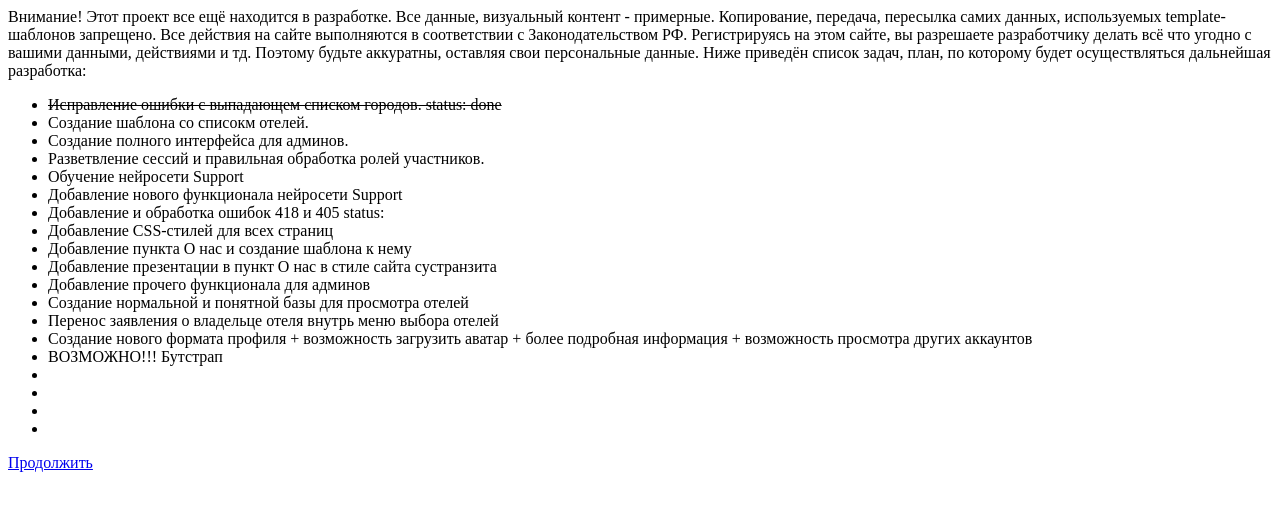
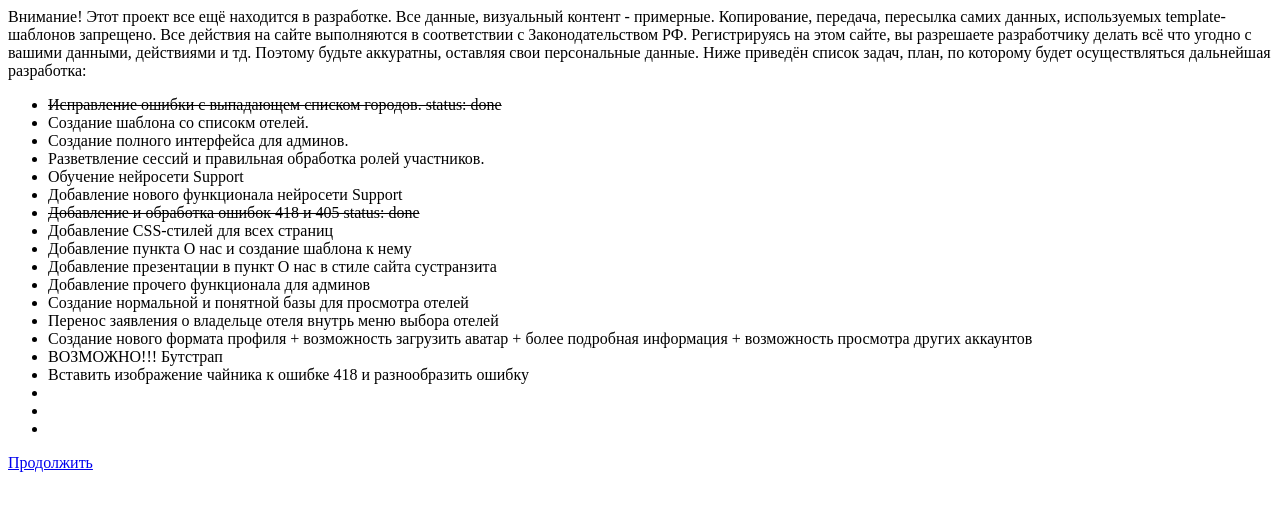
Before and after one commit to FrostFox371/WEB_Prj, a Flask app: page / in a window 1280 px wide. Shown: the top 511 px of the page. Run offline with Flask 3, Linux system fonts and the light colour scheme; a user stored in the database is signed in; parts of the project's set-up code (start-up, migrations or seed data) failed here and were passed over.

Commit message:
New update 0.5.1.1 - Fixed lists for hotel responses. - New template-shablon for main page. - Optimized index.html - Added new error messages for 405 and 418.

```diff
--- a/main.py
+++ b/main.py
@@ -299,6 +299,17 @@ def forbidden_error():
 def not_found_error(error):
     return render_template('404.html')
 
+@app.route('/405')
+@app.errorhandler(405)
+def method_not_allowed_error():
+    return render_template('405.html')
+
+
+@app.route('/418')
+@app.errorhandler(418)
+def iam_a_teapot_error():
+    return render_template('418.html')
+
 
 @app.route('/500')
 @app.errorhandler(500)
--- a/templates/dev_project.html
+++ b/templates/dev_project.html
@@ -17,7 +17,7 @@
     <li>Разветвление сессий и правильная обработка ролей участников.     </li>
     <li>Обучение нейросети Support   </li>
     <li>Добавление нового функционала нейросети Support   </li>
-    <li>Добавление и обработка ошибок 418 и 405   status:</li>
+    <li><strike>Добавление и обработка ошибок 418 и 405   status: done </strike></li>
     <li>Добавление CSS-стилей для всех страниц   </li>
     <li>Добавление пункта О нас и создание шаблона к нему   </li>
     <li>Добавление презентации в пункт О нас в стиле сайта сустранзита   </li>
@@ -26,7 +26,7 @@
     <li>Перенос заявления о владельце отеля внутрь меню выбора отелей   </li>
     <li>Создание нового формата профиля + возможность загрузить аватар + более подробная информация + возможность просмотра других аккаунтов   </li>
     <li>ВОЗМОЖНО!!! Бутстрап   </li>
-    <li></li>
+    <li>Вставить изображение чайника к ошибке 418 и разнообразить ошибку   </li>
     <li></li>
     <li></li>
     <li></li>
```
